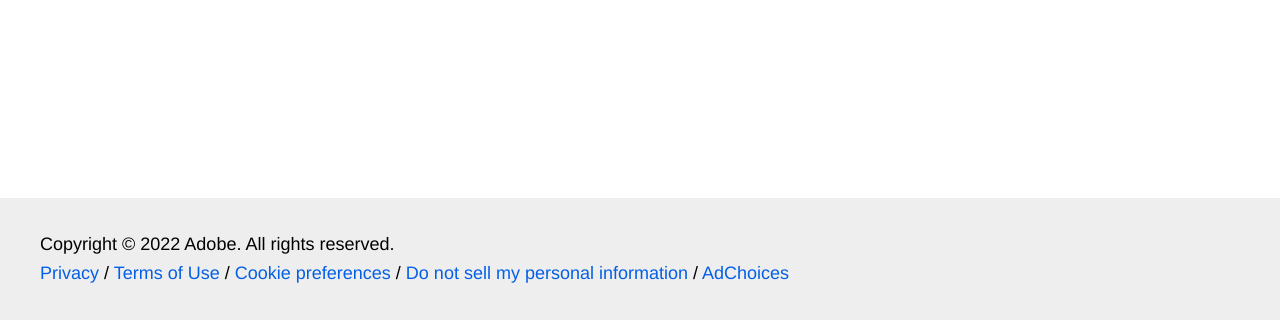
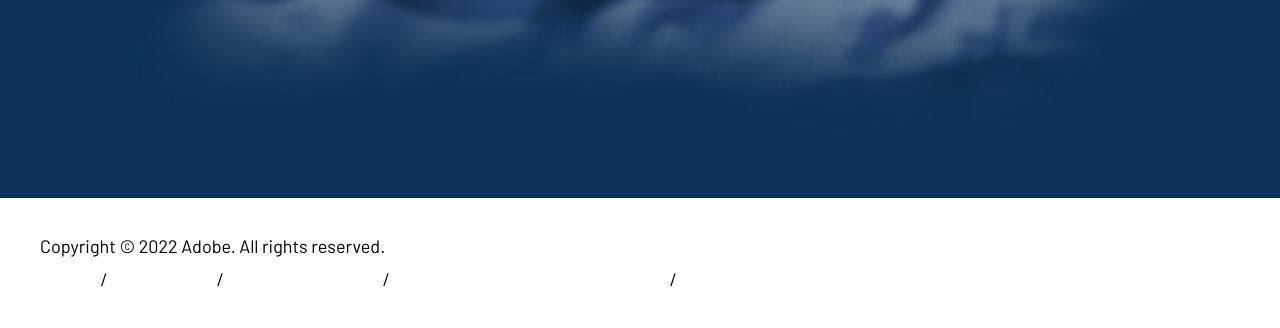
Before and after one commit to fkakatie/rw, a website: page 404.html in a window 1280 px wide. Shown: the part 602-930 px from the top of the page. Drawn offline with nearby package versions, Linux system fonts and the light colour scheme; files whose address does not match are found by name.

Commit message:
feat: basic styles

```diff
--- a/styles/lazy-styles.css
+++ b/styles/lazy-styles.css
@@ -1 +1,3 @@
 /* below the fold CSS goes here */
+@import url('https://fonts.googleapis.com/css2?family=EB+Garamond&display=swap');
+@import url('https://fonts.googleapis.com/css2?family=Barlow&display=swap');
--- a/styles/styles.css
+++ b/styles/styles.css
@@ -12,16 +12,23 @@
 
  :root {
   /* colors */
-  --link-color: #035fe6;
-  --link-hover-color: #136ff6;
-  --background-color: #fff;
-  --overlay-background-color: #eee;
-  --highlight-background-color: #ccc;
-  --text-color: #000;
+  --color-red: #AA1634;
+  --color-blue-dark: #0C3157;
+  --color-blue-light: #7093CC;
+  --color-white: #fff;
+  --color-gray: #666;
+  --color-black: #000;
+
+  --link-color: var(--color-white);
+  --link-hover-color: var(--color-blue-dark);
+  --background-color: var(--color-blue-dark);
+  --overlay-background-color: var(--color-white);
+  --highlight-background-color: var(--color-red);
+  --text-color: var(--color-black);
 
   /* fonts */
-  --body-font-family: 'helvetica neue', helvetica, ubuntu, roboto, noto, sans-serif;
-  --heading-font-family: var(--body-font-family);
+  --body-font-family: "Barlow", "Barlow-fallback", sans-serif;
+  --heading-font-family: "EB Garamond", "EB Garamond-fallback", serif;
   --fixed-font-family: 'Roboto Mono', menlo, consolas, 'Liberation Mono', monospace;
 
   /* body sizes */
@@ -37,19 +44,47 @@
   --heading-font-size-s: 20px;
   --heading-font-size-xs: 18px;
 
+  /* spacing */
+  --spacing-s: 6px;
+  --spacing-m: 12px;
+  --spacing-l: 18px;
+
   /* nav height */
   --nav-height: 64px;
 
 }
 
+/* Make custom fallback fonts based on local fonts */
+@font-face {
+  font-family: "EB Garamond-fallback";
+  size-adjust: 94.25%;
+  src: local("Times New Roman");
+}
+
+@font-face {
+  font-family: "Barlow-fallback";
+  size-adjust: 96.7%;
+  src: local("Arial");
+}
+
+*, *::before, *::after {
+  box-sizing: border-box;
+}
+
 body {
+  display: none;
+  height: 100vh;
+  margin: 0;
+  background-color: var(--background-color);
+  background-image: url('/icons/flag.png');
+  background-attachment: fixed;
+  background-position: center;
+  background-repeat: no-repeat;
+  background-size: cover;
+  color: var(--text-color);
+  font-family: var(--body-font-family);
   font-size: var(--body-font-size-m);
-  margin: 0;
-  font-family: var(--body-font-family);
-  line-height: 1.6;
-  color: var(--text-color);
-  background-color: var(--background-color);
-  display: none;
+  line-height: 1.5em;
 }
 
 body.appear {
@@ -60,13 +95,17 @@ header {
   height: var(--nav-height);
 }
 
+main {
+  min-height: calc(100vh - var(--nav-height));
+}
+
 h1, h2, h3,
 h4, h5, h6 {
+  margin-top: 1em;
+  margin-bottom: .5em;
   font-family: var(--heading-font-family);
   font-weight: 600;
   line-height: 1.25;
-  margin-top: 1em;
-  margin-bottom: .5em;
   scroll-margin: calc(var(--nav-height) + 1em);
 }
 
@@ -106,25 +145,22 @@ pre {
 }
 
 /* buttons */
-
 a.button:any-link, button {
+  display: inline-block;
+  padding: 1px 20px;
+  border: 2px solid transparent;
+  border-radius: 3px;
+  background-color: var(--link-color);
+  color: var(--background-color);
   font-family: var(--font-family-body);
-  display: inline-block;
-  box-sizing: border-box;
-  text-decoration: none;
-  border: 2px solid transparent;
-  padding: 5px 30px;
-  text-align: center;
   font-style: normal;
   font-weight: 600;
+  text-align: center;
+  text-decoration: none;
   cursor: pointer;
-  color: var(--background-color);
-  background-color: var(--link-color);
-  margin: 16px 0;
   white-space: nowrap;
   overflow: hidden;
   text-overflow: ellipsis;
-  border-radius: 30px;
 }
 
 a.button:hover, a.button:focus, button:hover, button:focus  {
@@ -142,7 +178,6 @@ a.button.secondary, button.secondary {
   border: 2px solid currentcolor;
   color: var(--text-color)
 }
-
 
 main input {
   font-size: 1.25rem;
@@ -164,6 +199,10 @@ main input:hover {
 
 main .section {
   padding: 64px 16px;
+}
+
+main .section > div {
+  background-color: var(--overlay-background-color);
 }
 
 main pre {
```
